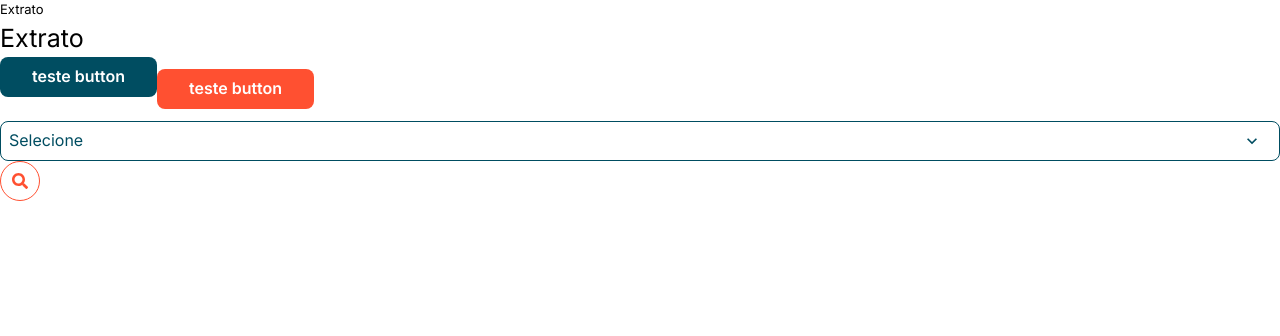
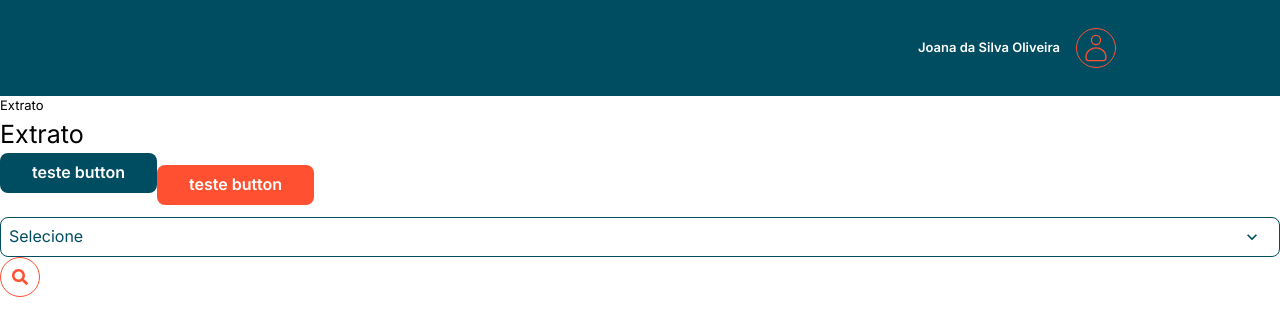
Before and after one commit to renebfelix/fiap-tech-challenge, a Next.js app in the folder public/frontend/: page / in a window 1280 px wide. Shown: the top 336 px of the page. Built offline with nearby package versions, Linux system fonts and the light colour scheme.

Commit message:
Header component

```diff
--- a/public/frontend/src/app/page.tsx
+++ b/public/frontend/src/app/page.tsx
@@ -1,14 +1,21 @@
+import Header from "@/components/Header";
 import { Box, Text, Button, Select, IconButton } from "@chakra-ui/react";
 import { FaSearch } from "react-icons/fa";
 
 export default function Page() {
 	return (
+		<>
+			<Header />
 			<Box>
 				<Text variant="small">Extrato</Text>
 				<Text variant="title">Extrato</Text>
 
-			<Button marginBottom={3} variant="primary">teste button</Button>
-			<Button marginBottom={"large"} variant="secondary">teste button</Button>
+				<Button marginBottom={3} variant="primary">
+					teste button
+				</Button>
+				<Button marginBottom={"large"} variant="secondary">
+					teste button
+				</Button>
 
 				<Select variant="primary">
 					<option value={""}>Selecione</option>
@@ -16,7 +23,12 @@ export default function Page() {
 					<option value={"Opção 2"}>Opção 2</option>
 				</Select>
 
-			<IconButton variant={"circleOutlineSecondary"} icon={<FaSearch />} aria-label="Search" />
+				<IconButton
+					variant={"circleOutlineSecondary"}
+					icon={<FaSearch />}
+					aria-label="Search"
+				/>
 			</Box>
+		</>
 	);
 }
--- /dev/null
+++ b/public/frontend/src/components/Header/Header.tsx
@@ -0,0 +1,77 @@
+"use client";
+
+import { Flex, Box, Text, IconButton } from "@chakra-ui/react";
+import { IoIosMenu } from "react-icons/io";
+import { CiUser } from "react-icons/ci";
+import { MdClose } from "react-icons/md";
+import { useState } from "react";
+
+export const Header = () => {
+	const [mobileNavIsOpen, setMobileNavIsOpen] = useState(false);
+
+	return (
+		<Flex
+			h="96px"
+			w="100%"
+			backgroundColor="primary"
+			justifyContent="center"
+			alignItems="center"
+			position="relative"
+		>
+			<Flex
+				maxWidth="1000px"
+				width="1000px"
+				alignItems="center"
+				justifyContent={{ base: "space-between", md: "end" }}
+				paddingX={3}
+			>
+				<Box
+					display={{ md: "none" }}
+					color="secondary"
+					onClick={() => setMobileNavIsOpen(true)}
+				>
+					<IoIosMenu fontSize={"32px"} />
+				</Box>
+
+				<Flex gap={2} alignItems="center">
+					<Text
+						display={{ base: "none", md: "flex" }}
+						variant="small"
+						color="white"
+						fontWeight="600"
+					>
+						Joana da Silva Oliveira
+					</Text>
+
+					<IconButton
+						isRound={true}
+						variant="outline"
+						aria-label="User"
+						colorScheme="secondary"
+						fontSize="32px"
+						color="secondary"
+						icon={<CiUser />}
+					></IconButton>
+				</Flex>
+			</Flex>
+
+			{mobileNavIsOpen && (
+				<Box
+					position="absolute"
+					backgroundColor="lightGreen"
+					width="100%"
+					top="0"
+					padding={3}
+				>
+					<Flex
+						color="success"
+						onClick={() => setMobileNavIsOpen(false)}
+						justifyContent="end"
+					>
+						<MdClose fontSize={"32px"} />
+					</Flex>
+				</Box>
+			)}
+		</Flex>
+	);
+};
--- /dev/null
+++ b/public/frontend/src/components/Header/index.ts
@@ -0,0 +1,3 @@
+import { Header } from "./Header";
+
+export default Header;
--- a/public/frontend/src/theme/settings/colors.theme.ts
+++ b/public/frontend/src/theme/settings/colors.theme.ts
@@ -6,4 +6,5 @@ export const colorsTheme = {
 	offwhite: "#F8F8F8",
 	black: "#000000",
 	success: "#47A138",
+	lightGreen: "#E4EDE3",
 };
--- a/public/frontend/src/theme/settings/text.theme.ts
+++ b/public/frontend/src/theme/settings/text.theme.ts
@@ -3,7 +3,7 @@ import { defineStyle, defineStyleConfig } from "@chakra-ui/react";
 export const textTheme = defineStyleConfig({
 	baseStyle: {
 		color: "black",
-		fontFamily: "inter",
+		fontFamily: "Inter",
 	},
 	variants: {
 		title: {
--- a/public/frontend/src/theme/theme.ts
+++ b/public/frontend/src/theme/theme.ts
@@ -4,6 +4,7 @@ import { textTheme } from "./settings/text.theme";
 import { buttonTheme } from "./settings/button.theme";
 import { spacingTheme } from "./settings/spacing.theme";
 import { selectTheme } from "./settings/select.theme";
+import { fontWeightTheme } from "./settings/fontweight.theme";
 
 export const theme = extendTheme({
 	colors: colorsTheme,
@@ -11,14 +12,6 @@ export const theme = extendTheme({
 	components: {
 		Text: textTheme,
 		Button: buttonTheme,
-		Select: selectTheme
+		Select: selectTheme,
 	},
-	styles: {
-		global: {
-			html: {
-				fontFamily: "inter",
-				color: 'red',
-			}
-		}
-	}
 });
```
Also changed, not shown: public/frontend/src/theme/settings/spacing.theme.ts (+7 -7 lines). Lines whose indentation alone changed are shown as unchanged.
